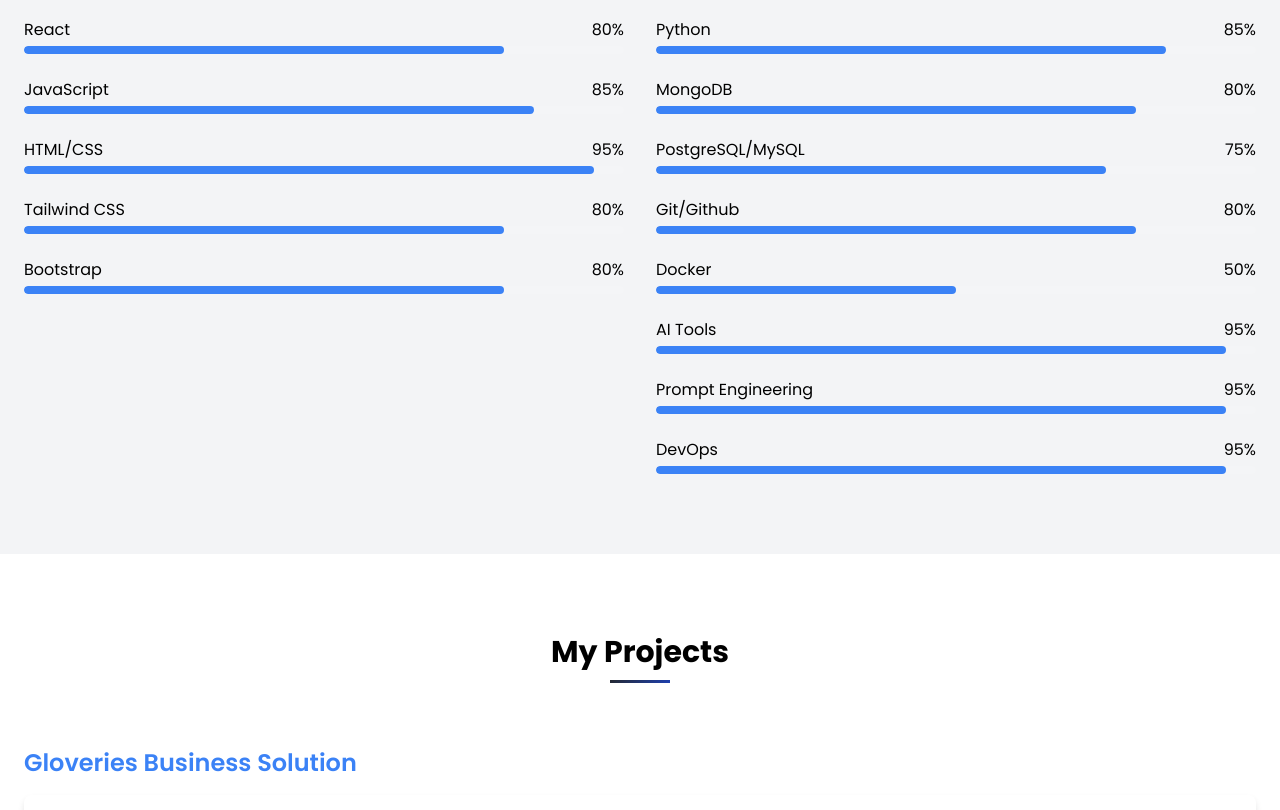
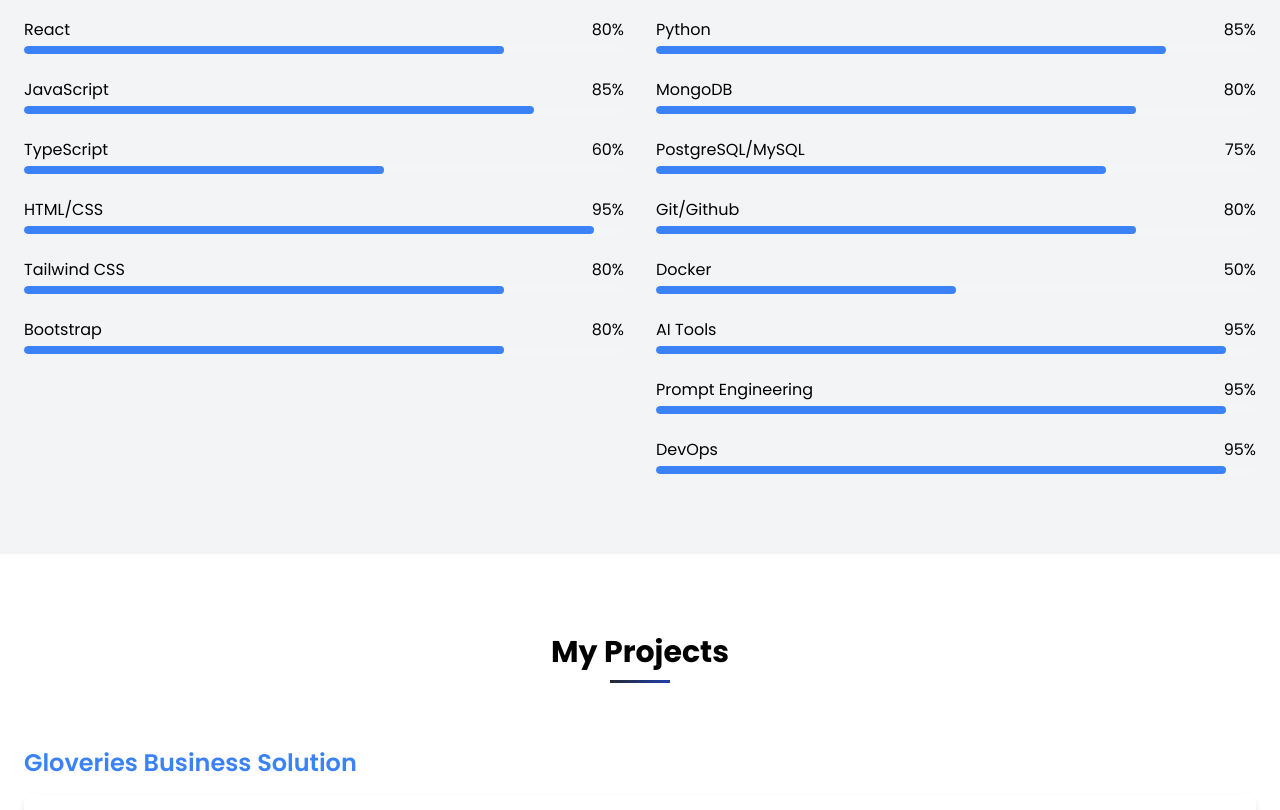
Before and after one commit to Coding-Base/OsimiGodsgiftPortfolio, a React (Vite) app: page / in a window 1280 px wide. Shown: the part 1600-2410 px from the top of the page. Built offline with nearby package versions, Linux system fonts and the light colour scheme; grey boxes are pictures that could not be loaded.

Commit message:
Update Skills.jsx

```diff
--- a/src/components/Skills.jsx
+++ b/src/components/Skills.jsx
@@ -45,6 +45,7 @@
     frontend: [
       { name: 'React', percentage: 80 },
       { name: 'JavaScript', percentage: 85 },
+      { name: 'TypeScript', percentage: 60 },
       { name: 'HTML/CSS', percentage: 95 },
       { name: 'Tailwind CSS', percentage: 80 },
       { name: 'Bootstrap', percentage: 80 }
```
